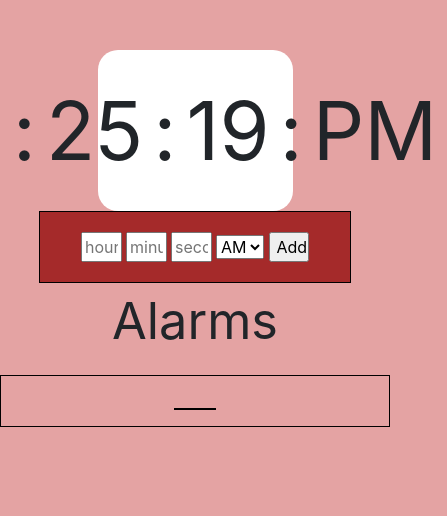
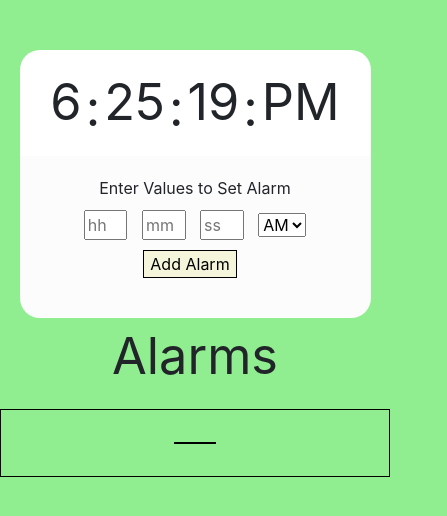
Before and after one commit to AkshayGulhane46/alarmclock, a plain HTML site: page index.html in a window 390 px wide. Shown: the whole page, 447 px wide, since content can reach past the window. Drawn offline with nearby package versions, Linux system fonts and the light colour scheme.

Commit message:
commit2302231

```diff
--- a/index.css
+++ b/index.css
@@ -14,7 +14,8 @@ body{
     font-size: 8ch;
     justify-content: center;
     background-color: white;
-    border-radius: 20px;
+
+    border-radius:20px 20px 0px 0px;
 }
 
 #current-time div{
@@ -29,26 +30,44 @@ body{
     padding-top: 10px;
 
 }
+#alarm-setter{
+    background-color: rgb(252, 252, 252);
 
-#alarm-setter{
-    background-color: brown;
-    border: 1px solid black;
     width: fit-content;
     display: flex;
     padding: 20px;
     margin: auto;
-    width: 80%;
+    width: 50%;
     text-align: center;
     justify-content: center;
+    border-radius:0px 0px 20px 20px;
 }
 #add-alarm{
-    width: 20%
-    t
+    width: 20%;
+
+
 }
 
 #alarm-setter input{
-    width: 15%
+    width: 15%;
+    margin-bottom: 10px;
+    margin-right: 10px;
 }
+
+#inputform{
+    display: block;
+    align-content: space-around;
+    justify-content: space-between;
+    padding: 10px;
+}
+
+#inputform #submitBtn{
+   width: max-content;
+   background-color: beige;
+   border: 1px solid black;
+}
+
+
 
 
 #alarm-list{
@@ -86,3 +105,117 @@ body{
     font-size: 5ch;
     text-align: center;
 }
+
+
+@media screen and (max-width: 480px) {
+    body {
+      background-color: lightgreen;
+    }
+    #current-time{
+        display: flex;
+        padding:10px;
+        margin: auto;
+        width: 90%;
+        font-size: 5ch;
+        justify-content: center;
+        background-color: white;
+        border-radius:20px 20px 0px 0px;
+    }
+
+    #current-time div{
+        display: flex;
+        padding:4px;
+        text-align: center;
+        justify-content: center;
+    }
+
+    #current-time span{
+        margin: 0px;
+        padding-top: 10px;
+
+    }
+
+    #alarm-setter{
+        background-color: rgb(252, 252, 252);
+
+        width: fit-content;
+        display: flex;
+        padding: 20px;
+        margin: auto;
+        width: 90%;
+        text-align: center;
+        justify-content: center;
+        border-radius:0px 0px 20px 20px;
+    }
+    #add-alarm{
+        width: 20%;
+        background-color: beige;
+        border: 1px solid black;
+
+    }
+
+    #alarm-setter input{
+        width: 15%;
+        margin-bottom: 10px;
+        margin-right: 10px;
+    }
+
+
+
+    #inputform{
+        display: block;
+        align-content: space-around;
+        justify-content: space-between;
+        padding: 10px;
+    }
+
+    #inputform #submitBtn{
+       width: max-content;
+       background-color: beige;
+       border: 1px solid black;
+    }
+
+    #alarm-list{
+
+        border: 1px solid black;
+        display: flex;
+        margin: auto;
+        text-align: center;
+        justify-content: center;
+    }
+
+
+    #alarm-list ul{
+        border: 1px solid black;
+        list-style-type:none;
+        margin: 2rem;
+    }
+
+
+    #alarm-list li{
+        text-align: center;
+        font-size: large;
+        margin-top: 1rem;
+
+    }
+
+    #alarm-list button{
+        color: white;
+        background-color: red;
+        margin-left: 1em;
+        margin-top: 2;
+    }
+
+    #alarms-heading{
+        font-size: 5ch;
+        text-align: center;
+    }
+
+    #list{
+        background-color: white;
+    }
+
+
+
+
+  }
--- a/index.html
+++ b/index.html
@@ -22,15 +22,18 @@
 
         <div  id="alarm-setter">
             <div  id = "times">
-                <form action="javascript:setAlarm()">
-                    <input  id="Hour-input"  " maxlength="2"  required="True" placeholder="hour">
-                    <input  id="Minute-input" maxlength="2"  required="True" type="text" placeholder="minute">
-                    <input id="Second-input" maxlength="2"  required="True" type="text" placeholder="second">
+                <div>Enter Values to Set Alarm</div>
+                <form id = "inputform" action="javascript:setAlarm()">
+                    <input  id="Hour-input"  maxlength="2"  required="True" placeholder="hh">
+                    <input  id="Minute-input" maxlength="2"  required="True" type="text" placeholder="mm">
+                    <input id="Second-input" maxlength="2"  required="True" type="text" placeholder="ss">
                     <select  id="timeofday-input">
                         <option value="AM">AM</option>
                         <option value="PM">PM</option>
                     </select>
-                    <input name="Submit"  type="submit" value="Add Alarm"/>
+                    <div>
+                        <input id= "submitBtn"name="Submit"  type="submit" value="Add Alarm"/>
+                    </div>
                 </form>
             </div>
         </div>
@@ -38,7 +41,9 @@
         <p id="alarms-heading"> Alarms </p>
 
        <div id="alarm-list">
-            <ul id="myList"></ul>
+
+                 <ul id="myList"> </ul>
+
        </div>
 
 
```
